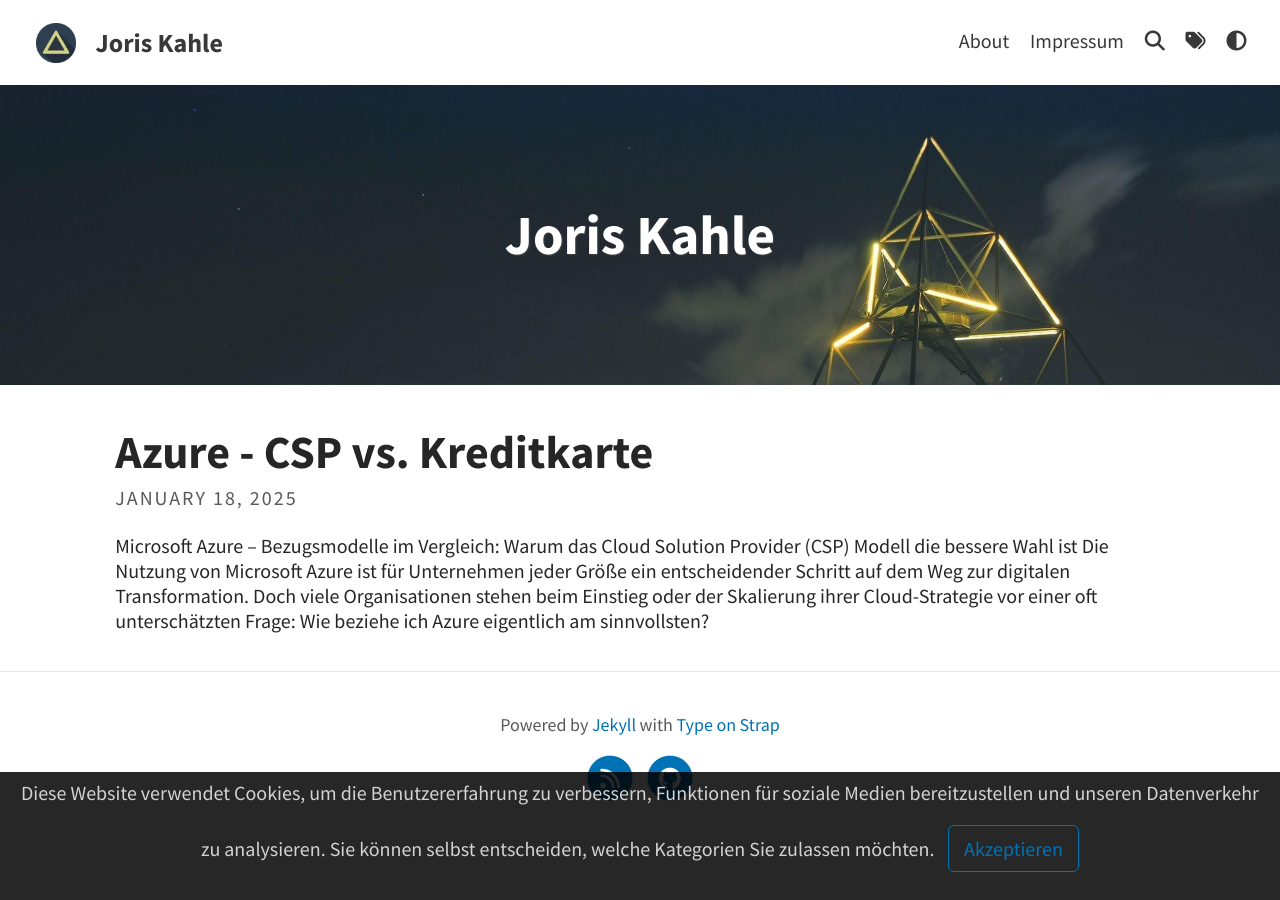
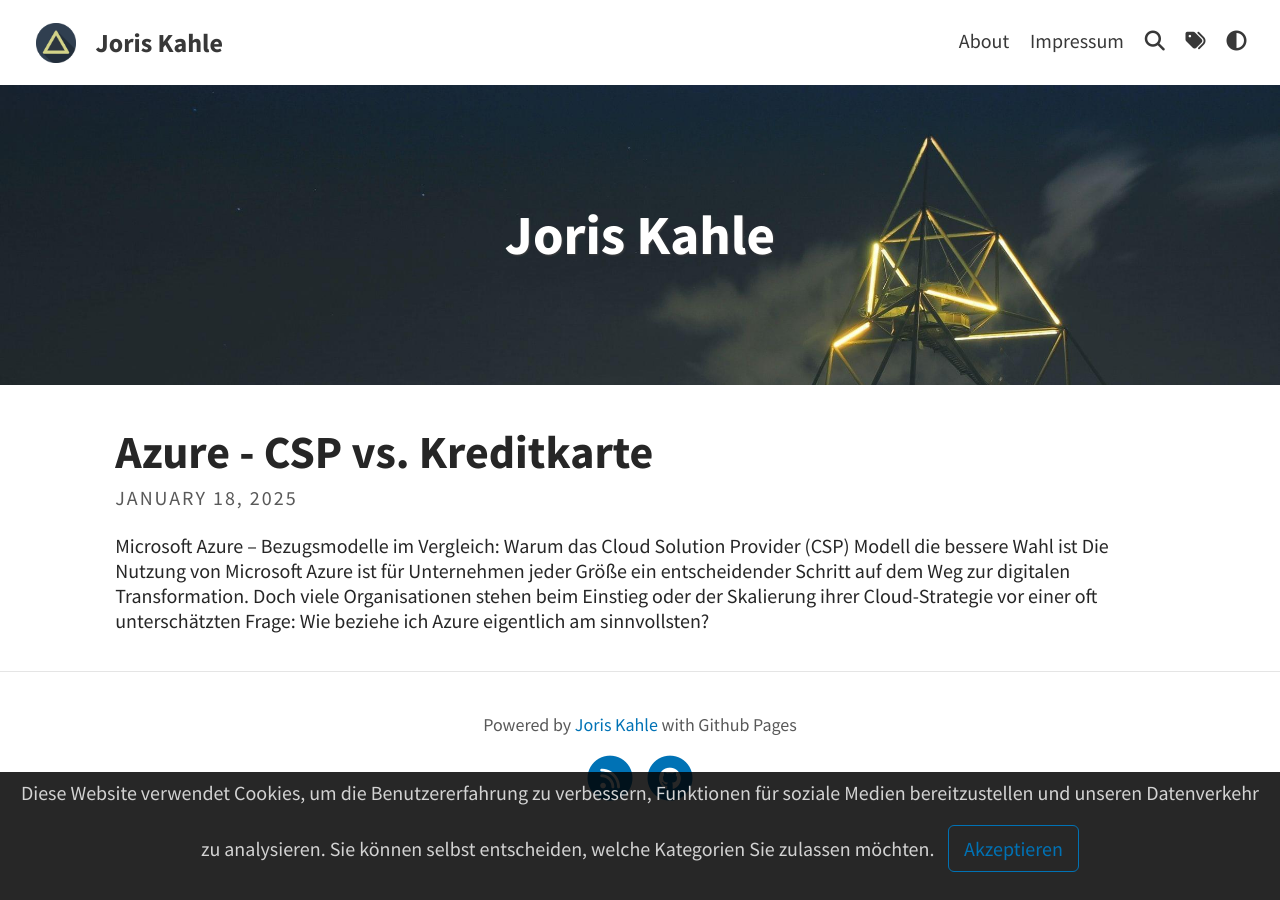
Before and after one commit to joriskahle007/joriskahle007.github.io, a Jekyll site: the page built from index.html, in a window 1280 px wide. Built offline with Jekyll 4.4.1, drawn with Linux system fonts in a browser that asks for light colours; a script that is not in the unit is left out; the list of posts is cut into pages by our own code.

Commit message:
Update _config.yml

```diff
--- a/_config.yml
+++ b/_config.yml
@@ -4,7 +4,7 @@
 
 # THEME-SPECIFIC CONFIGURATION
 title: Joris Kahle                                    # site's title
-description: "A website with blog posts and pages"      # used by search engines
+description: "Blog | Azure AI Foundry"      # used by search engines
 avatar: assets/img/triangle.png                         # Empty for no avatar in navbar
 favicon: assets/favicon.ico                             # Icon displayed in the tab
 
@@ -13,7 +13,7 @@
 header_feature_image: assets/img/header/triangular.jpeg
 header_feature_image_responsive: true
 footer_text: >
-  Powered by <a href="https://jekyllrb.com/">Jekyll</a> with <a href="https://github.com/sylhare/Type-on-Strap">Type on Strap</a>
+  Powered by <a href="https://joriskahle.de/">Joris Kahle</a> with Github Pages
 
 # Blog
 excerpt: true                                           # Or "truncate" (first 250 characters), "false" to disable
```
